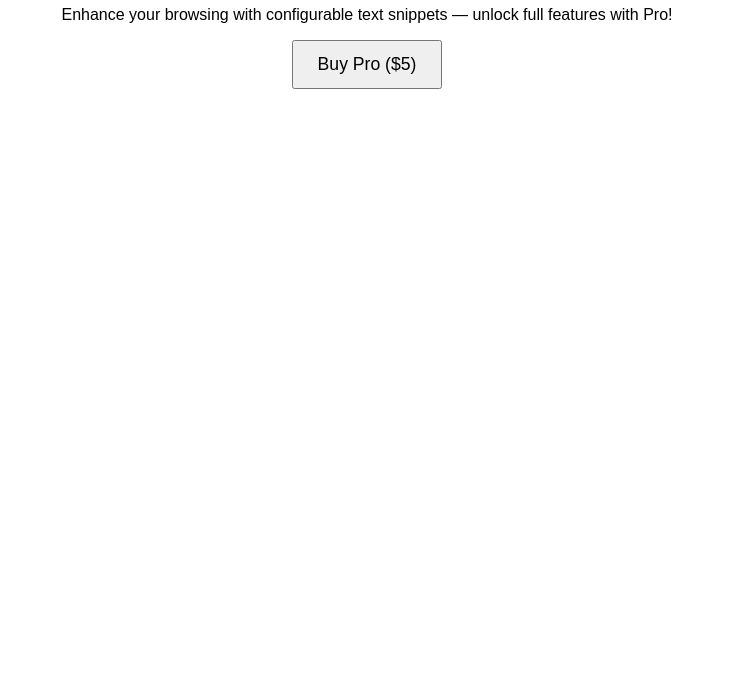
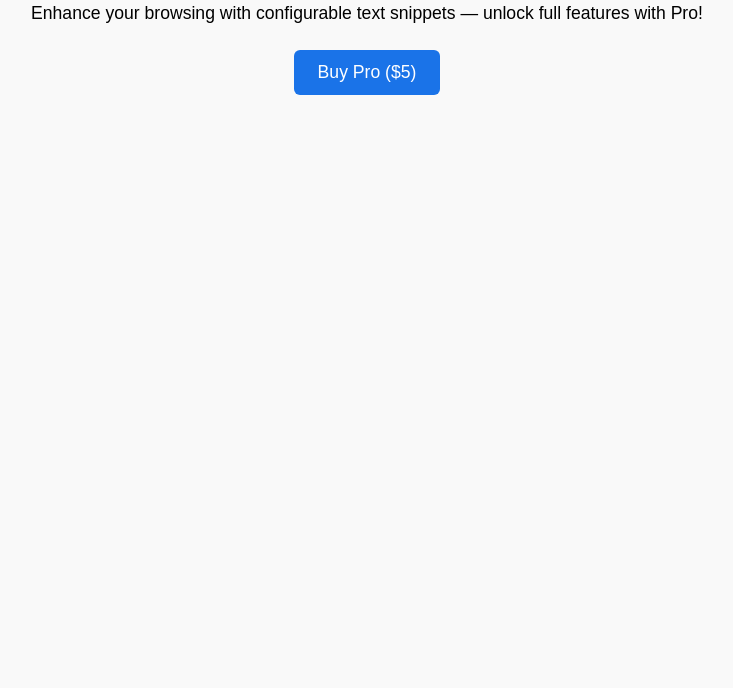
Before and after one commit to laughingbear/custom-text-inputs-site, a plain HTML site: page index.html in a window 1280 px wide. Shown: the part 112-800 px from the top of the page, without its empty margins (273-1006 px from the left). Drawn offline with Linux system fonts and the light colour scheme.

Commit message:
Update index.html

```diff
--- a/index.html
+++ b/index.html
@@ -1,18 +1,42 @@
 <!DOCTYPE html>
 <html lang="en">
 <head>
-  <meta charset="UTF-8"/>
-  <meta name="viewport" content="width=device-width, initial-scale=1"/>
+  <meta charset="UTF-8" />
+  <meta name="viewport" content="width=device-width, initial-scale=1" />
   <title>Custom Text Inputs</title>
   <style>
-    body { font-family: sans-serif; text-align:center; margin-top:60px; }
-    button {padding:12px 24px; font-size:1.1em;}
+    body {
+      font-family: sans-serif;
+      text-align: center;
+      margin-top: 60px;
+      background-color: #f9f9f9;
+    }
+    h1 {
+      font-size: 2em;
+      margin-bottom: 0.5em;
+    }
+    p {
+      font-size: 1.1em;
+      margin-bottom: 1.5em;
+    }
+    button {
+      padding: 12px 24px;
+      font-size: 1.1em;
+      background-color: #1a73e8;
+      color: white;
+      border: none;
+      border-radius: 6px;
+      cursor: pointer;
+    }
+    button:hover {
+      background-color: #0c59cf;
+    }
   </style>
 </head>
 <body>
   <h1>Custom Text Inputs</h1>
   <p>Enhance your browsing with configurable text snippets — unlock full features with Pro!</p>
-  <a href="https://buy.stripe.com/test_bJeeVcdK9g6N7X2a3ods400">
+  <a href="https://license-api.bearsemail.workers.dev/assign?session_id={CHECKOUT_SESSION_ID}" target="_blank" rel="noopener noreferrer">
     <button>Buy Pro ($5)</button>
   </a>
 </body>
```
